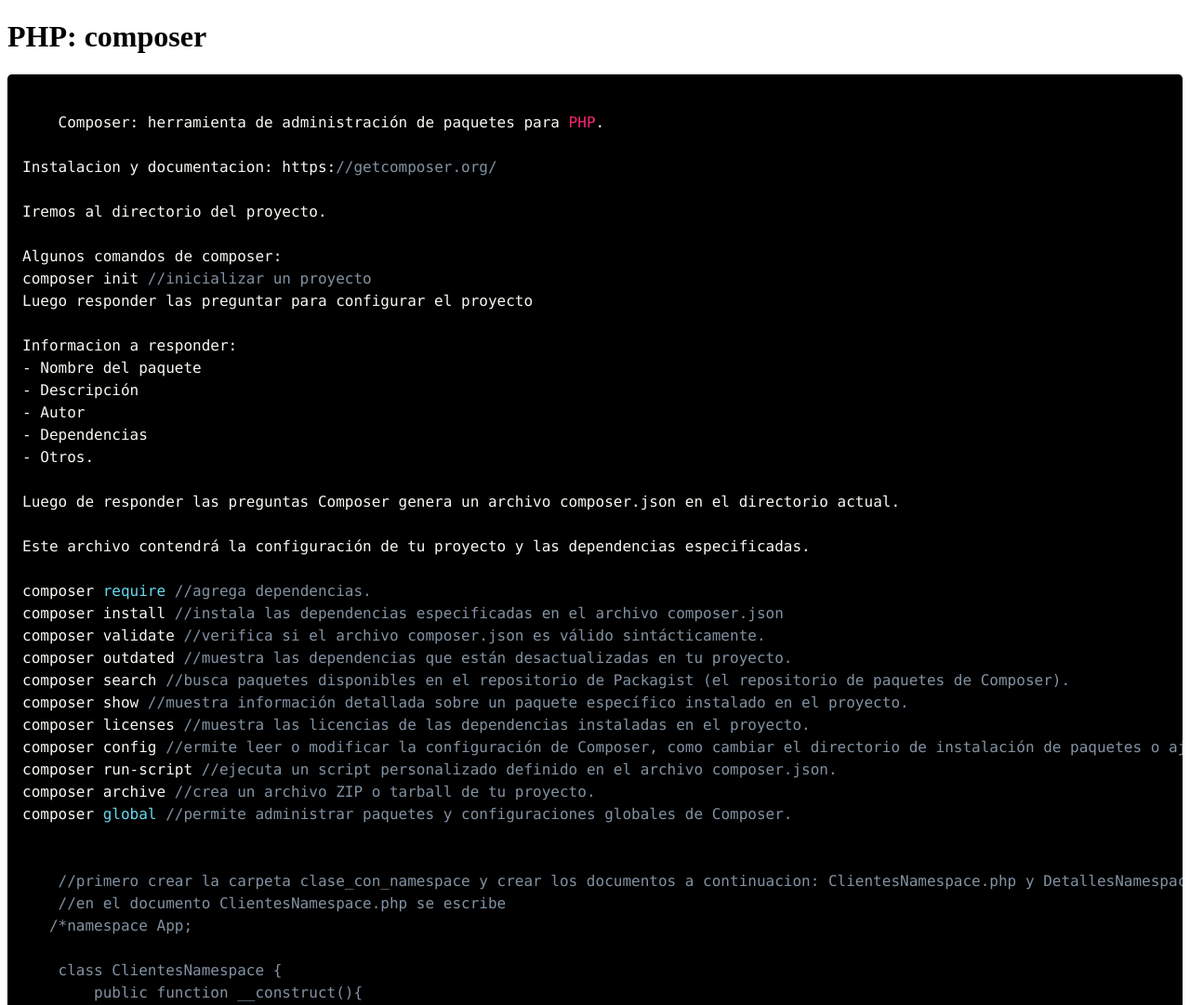
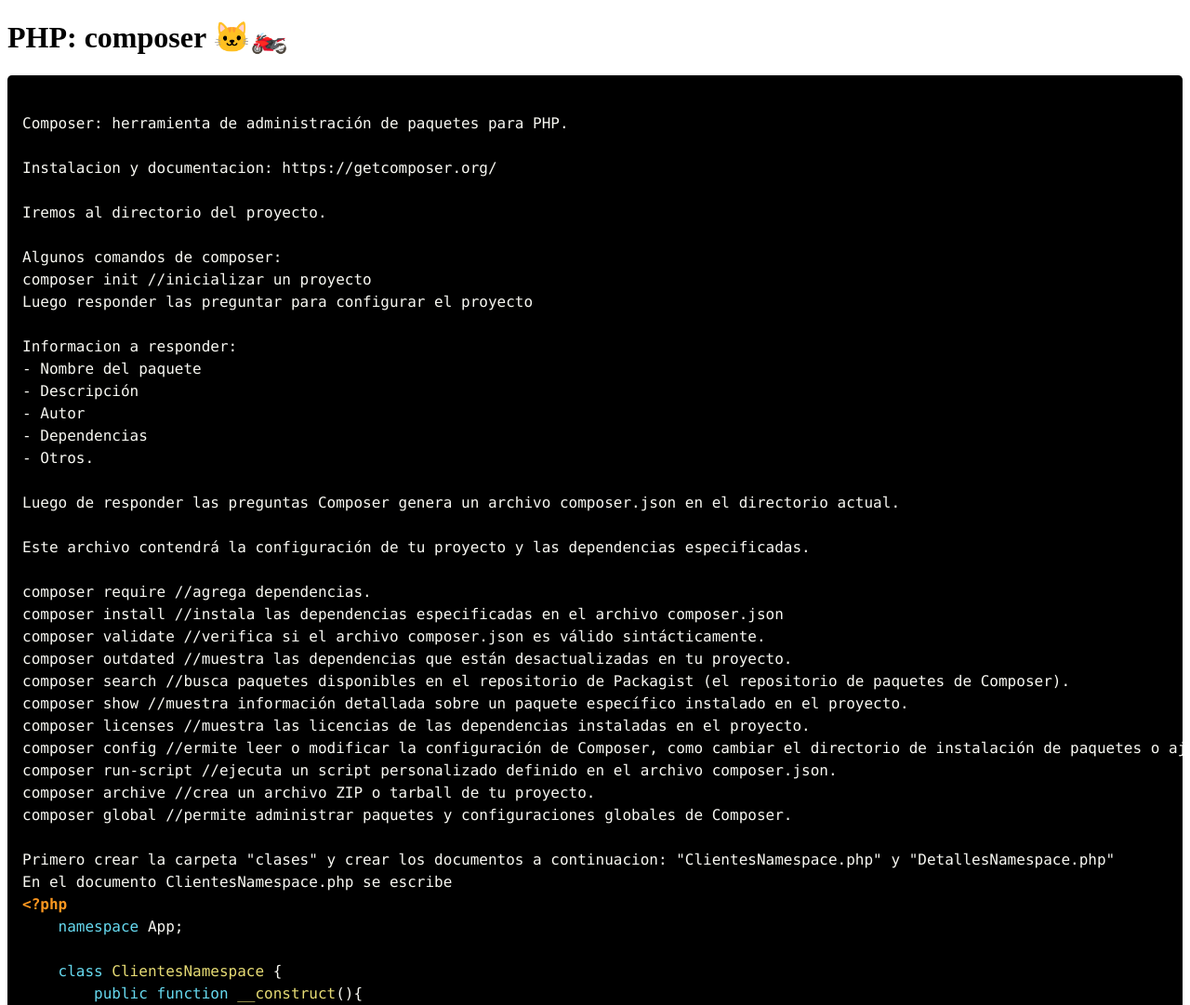
Before and after one commit to andressantage/PHPcomposer, a plain HTML site: page index.html in a window 1280 px wide. Shown: the top 1081 px of the page at 93% size. Drawn offline with Linux system fonts and the light colour scheme.

Commit message:
Update index.html

```diff
--- a/index.html
+++ b/index.html
@@ -10,10 +10,10 @@
 	<script src="prism.js"></script>
 </head>
 <body>
-    <h1>PHP: composer</h1>
+    <h1>PHP: composer 🐱‍🏍</h1>
 <p></p>
 <pre><code class="language-php">
-	Composer: herramienta de administración de paquetes para PHP.
+Composer: herramienta de administración de paquetes para PHP.
 
 Instalacion y documentacion: https://getcomposer.org/
 
@@ -46,45 +46,42 @@ composer run-script //ejecuta un script personalizado definido en el archivo com
 composer archive //crea un archivo ZIP o tarball de tu proyecto.
 composer global //permite administrar paquetes y configuraciones globales de Composer.
 
-
-    //primero crear la carpeta clase_con_namespace y crear los documentos a continuacion: ClientesNamespace.php y DetallesNamespace.php
-    //en el documento ClientesNamespace.php se escribe
-   /*namespace App;
+Primero crear la carpeta "clases" y crear los documentos a continuacion: "ClientesNamespace.php" y "DetallesNamespace.php"
+En el documento ClientesNamespace.php se escribe
+&lt;?php
+    namespace App;
 
     class ClientesNamespace {
         public function __construct(){
             echo "Desde la clase de ClientesNamespace.php<br>";
         }
-    } */
-
-    //en el documento DetallesNamespace.php se escribe esto
-   /*  namespace App;
+    }
+?&gt;
+En el documento DetallesNamespace.php se escribe esto
+&lt;?php
+   namespace App;
 
     class DetallesNamespace {
         public function __construct(){
             echo "Desde la clase de DetallesNamespace.php<br>";
         }
-    } */
+    }
+?&gt;
 
-
-    /**
     * 2.9. Composer
     * Composer: administrador de dependencias para PHP que permite instalar librerías de terceros
     * para facilitar el desarrollo con php.
     * *Composer es el equivalente a npm para node JS.
-    */
 
-   /**
     * *Inicializar Composer en el proyecto
     * 1. Abrir el proyecto
     * 2. Ejecutar el comando composer init
-    */
 
    /**
     * 2.9.1. Autoload con composer
     * Después de iniciar composer en el proyecto agregue el siguiente código a el archivo composer.json:
     */
-   /* {
+   {
        "name": "desarrollo/cursophp",
        "description": "Curso php composer",
        "authors": [
@@ -99,7 +96,7 @@ composer global //permite administrar paquetes y configuraciones globales de Com
                "App\\":"./clases"
            }
        }
-   }  */
+   }
 
    /**
     * Luego Ejecutar el comando composer update
@@ -108,12 +105,14 @@ composer global //permite administrar paquetes y configuraciones globales de Com
 
    /*
    *se puede correr el siguiente codigo para revisar la funcionalidad
+   */
+&lt;?php
        require 'vendor/autoload.php';
        use App\Clientes;
        use App\Detalles;
        $cliente=new Clientes();
        $detalle= new Detalles();
-   */
+?&gt;
 </code></pre>
 
 <p>_________________________________________________</p>
```
